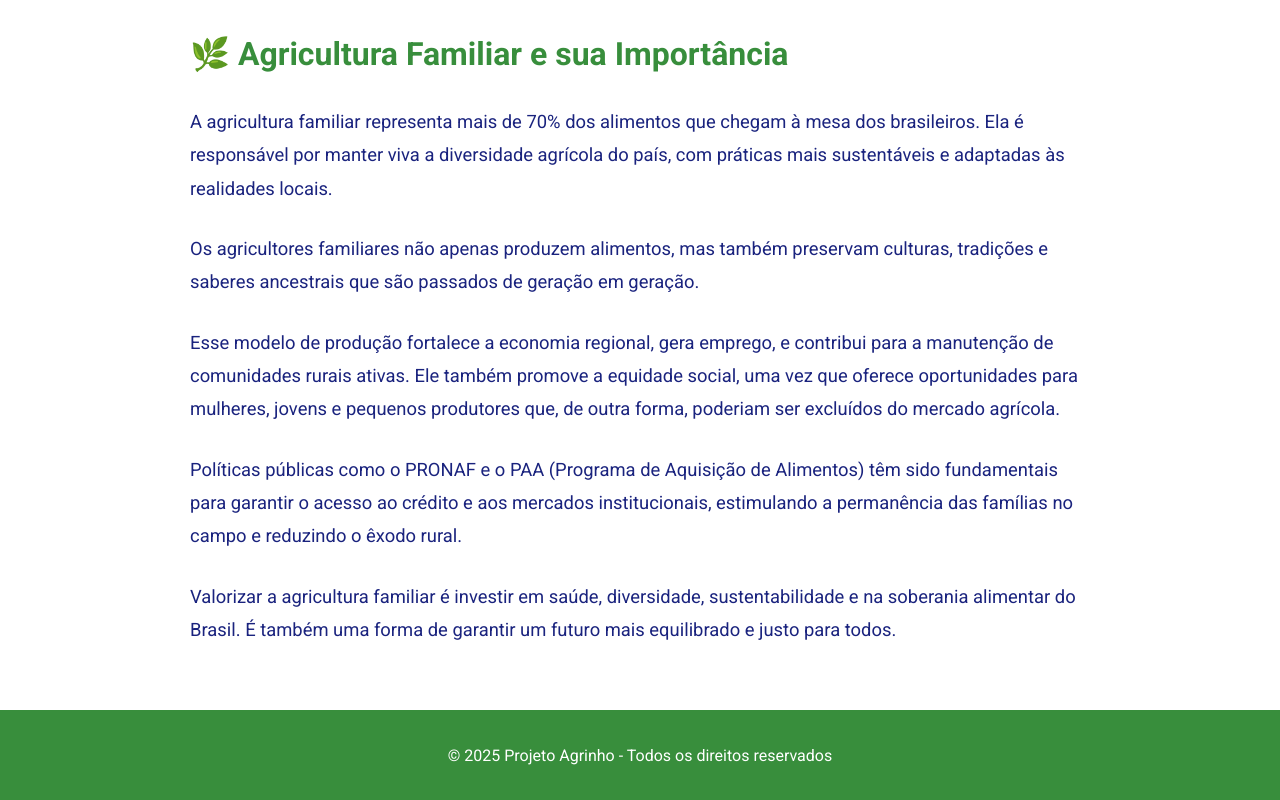
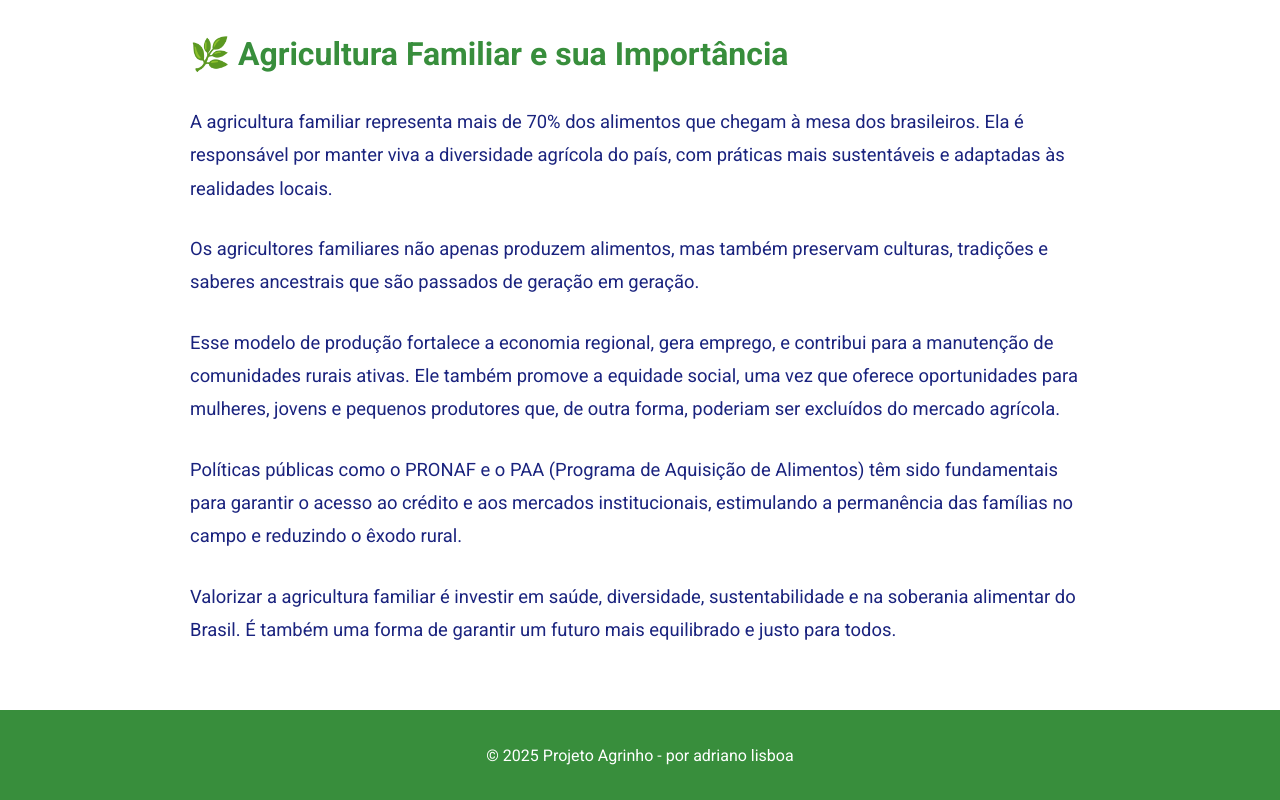
Before and after one commit to adriano491/agrinho, a plain HTML site: page index.htm in a window 1280 px wide. Shown: the part 1134-1934 px from the top of the page. Drawn offline with Linux system fonts and the light colour scheme.

Commit message:
Update index.htm

```diff
--- a/index.htm
+++ b/index.htm
@@ -172,7 +172,7 @@
   </main>
 
   <footer>
-    <p>&copy; 2025 Projeto Agrinho - Todos os direitos reservados</p>
+    <p>&copy; 2025 Projeto Agrinho - por adriano lisboa</p>
   </footer>
 
 </body>
```
